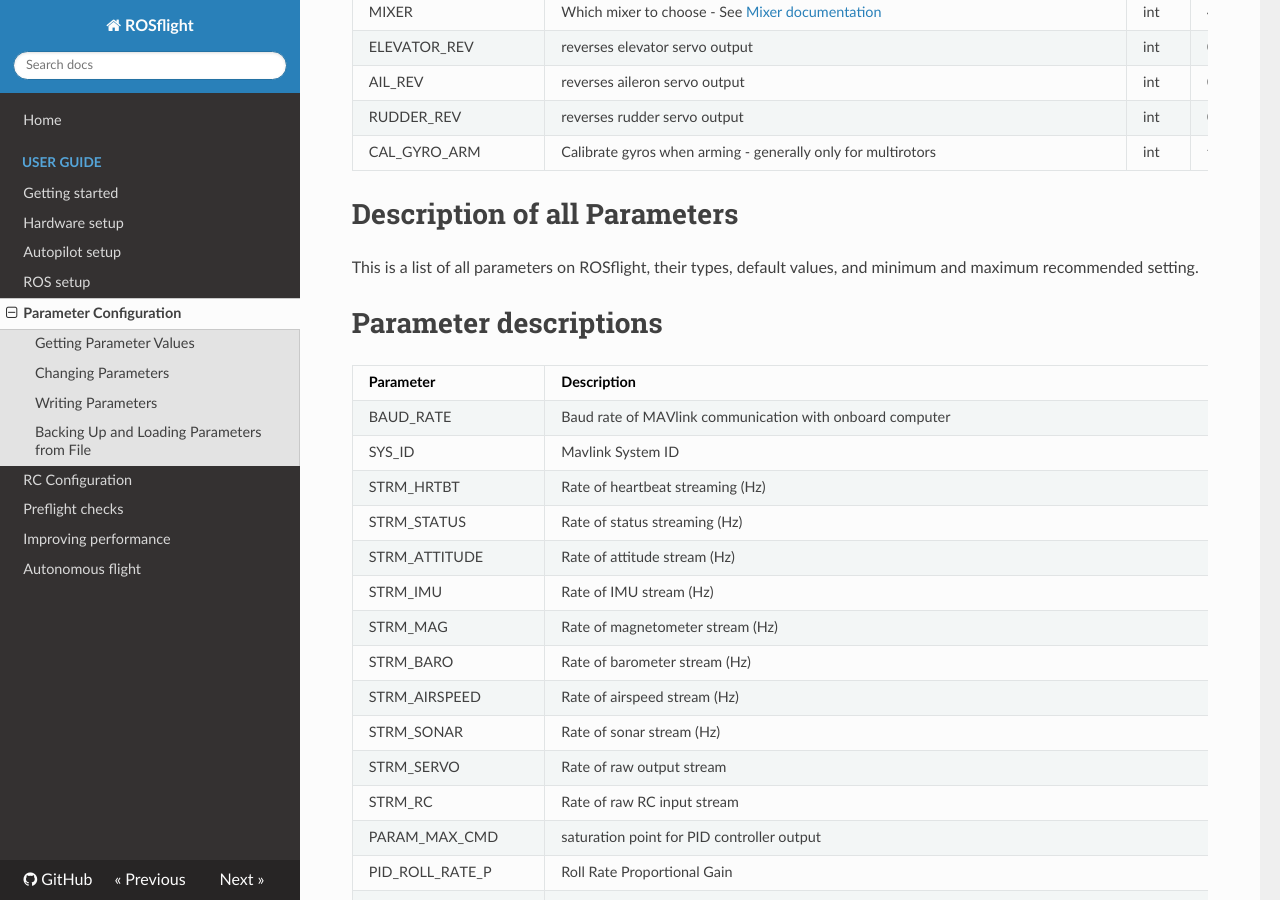
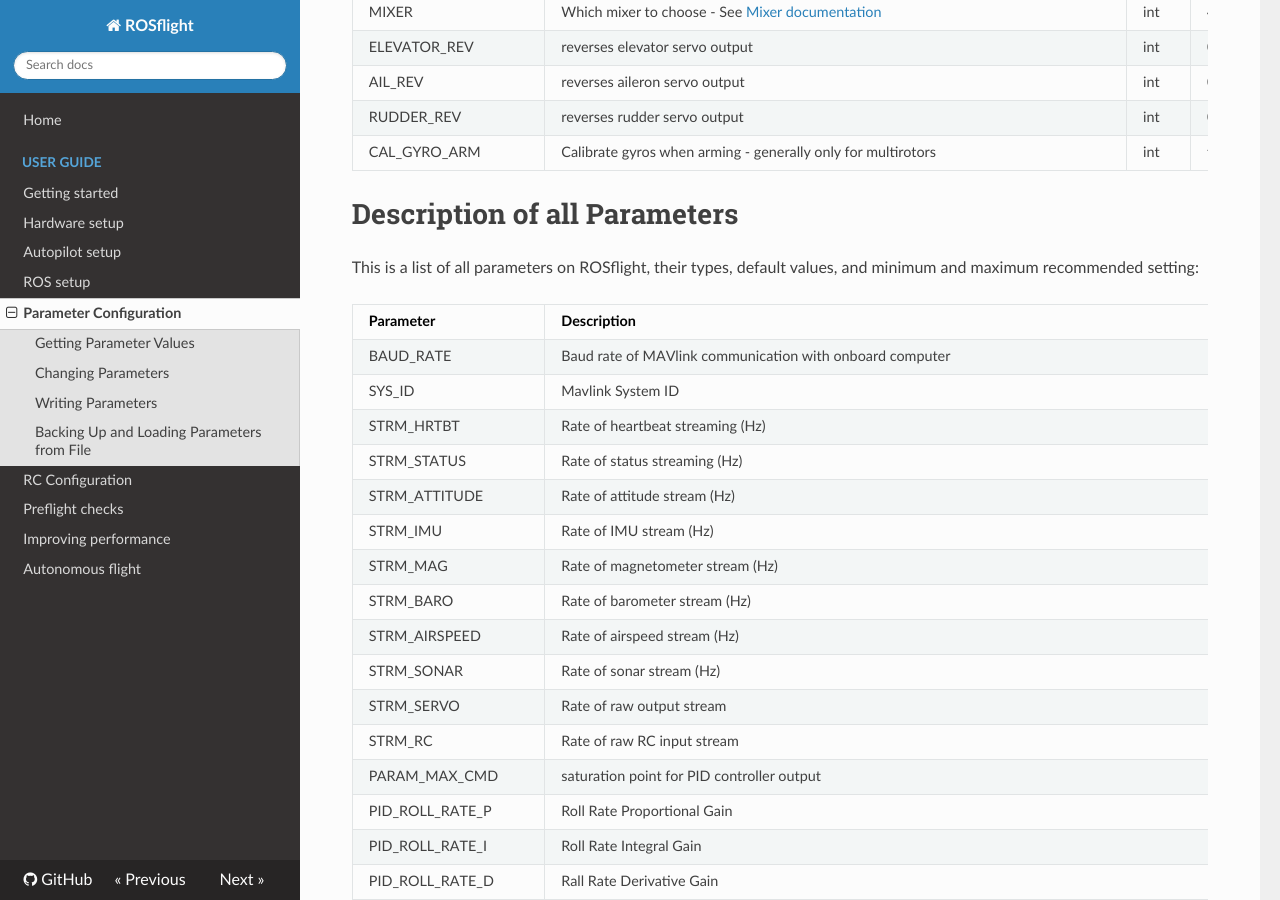
Before and after one commit to rosflight/rosflight_firmware, an MkDocs documentation site: the page built from docs/user-guide/parameter-configuration.md, in a window 1280 px wide and 900 px high, scrolled down 2358 px. Built offline with MkDocs 1.6.1, drawn with Linux system fonts in a browser that asks for light colours; nearby versions of some CDN libraries; old or Windows-style settings are respelled for this version of MkDocs.

```diff
--- a/docs/user-guide/parameter-configuration.md
+++ b/docs/user-guide/parameter-configuration.md
@@ -97,10 +97,7 @@ Because ROSflight ships with default parameters for multirotors, you will probab
 
 # Description of all Parameters
 
-This is a list of all parameters on ROSflight, their types, default values, and minimum and maximum recommended setting.
-
-
-# Parameter descriptions
+This is a list of all parameters on ROSflight, their types, default values, and minimum and maximum recommended setting:
 
 | Parameter | Description | Type | Default Value | Min | Max |
 |-----------|-------------|------|---------------|-----|-----|
```
Also changed, not shown: other parts of docs/user-guide/parameter-configuration.md (+1 -1 lines), 1 other file.
